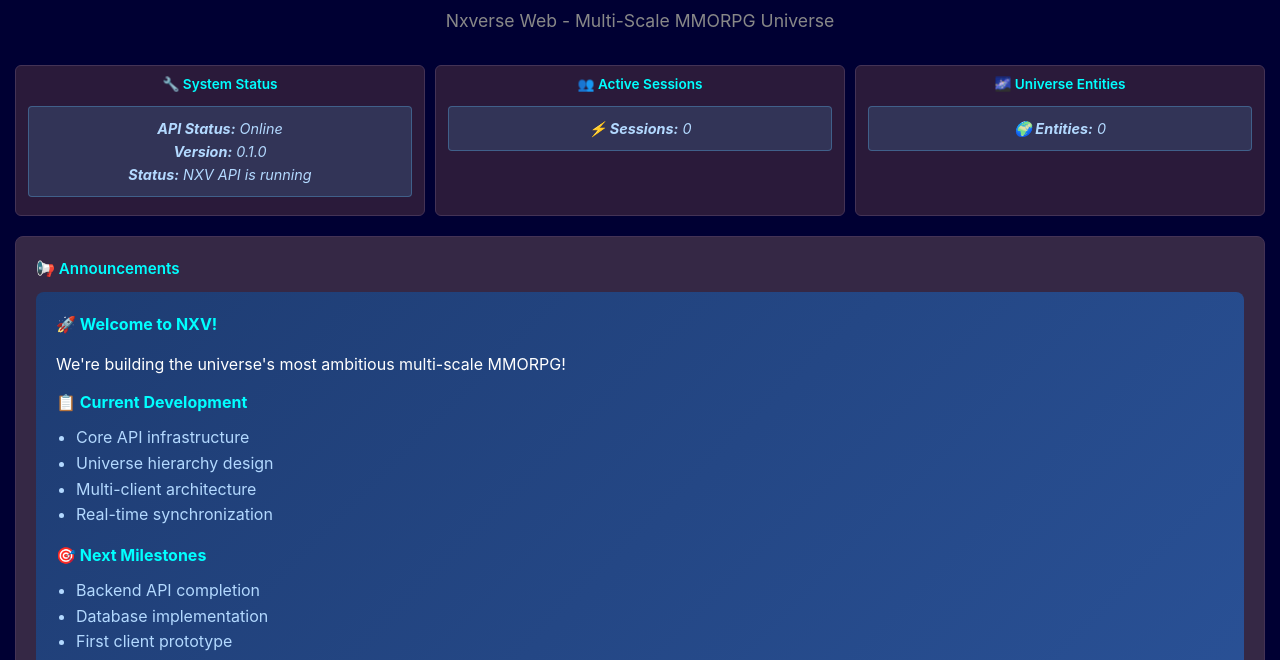
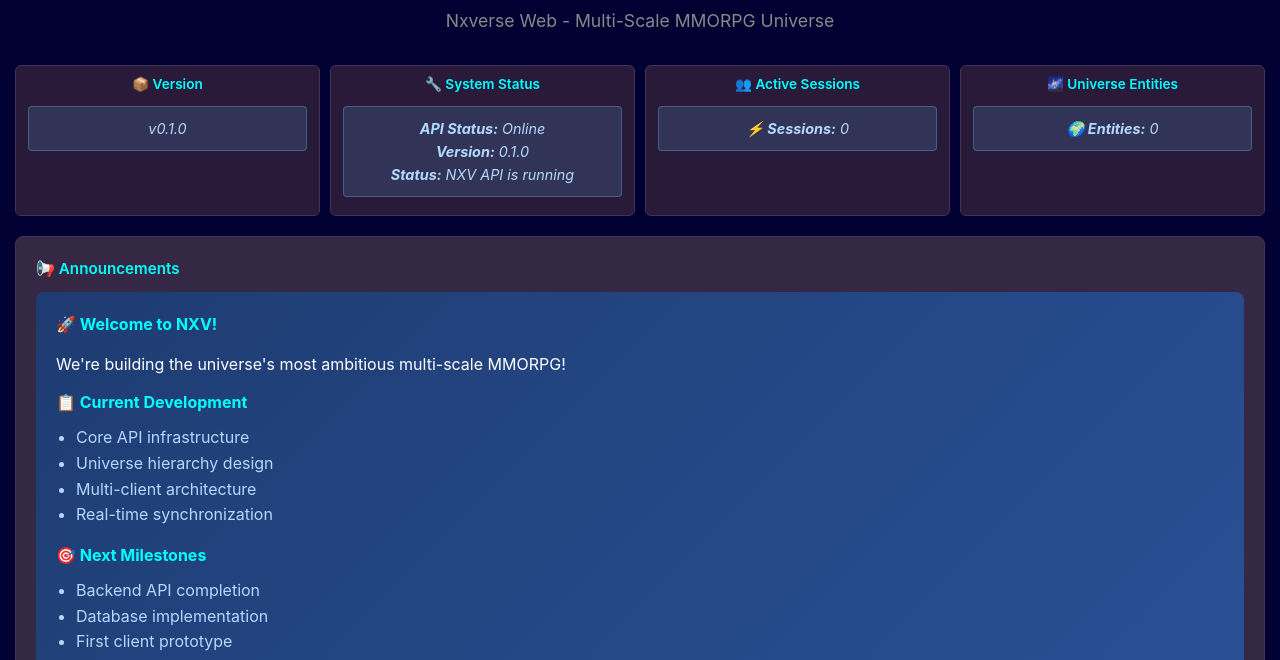
Before and after one commit to jgcampbell300/nxw, a website: page index.html in a window 1280 px wide. Shown: the part 140-800 px from the top of the page. Drawn offline with Linux system fonts and the light colour scheme.

Commit message:
Add version card to the left of system status

```diff
--- a/index.html
+++ b/index.html
@@ -250,6 +250,10 @@
         </header>
 
         <div class="system-cards">
+            <div class="card">
+                <h3>📦 Version</h3>
+                <div id="version-info" class="loading">v0.1.0</div>
+            </div>
             <div class="card">
                 <h3>🔧 System Status</h3>
                 <div id="system-status" class="loading">Loading...</div>
```
